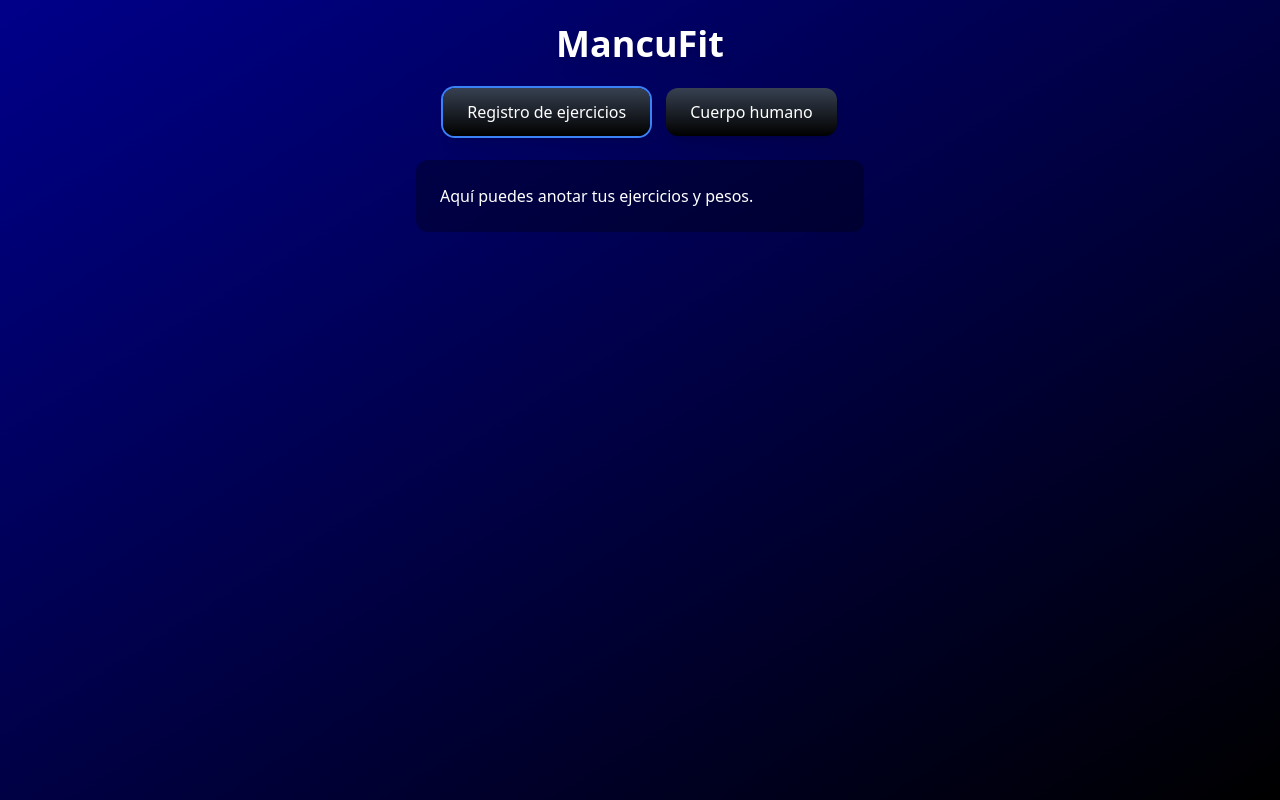
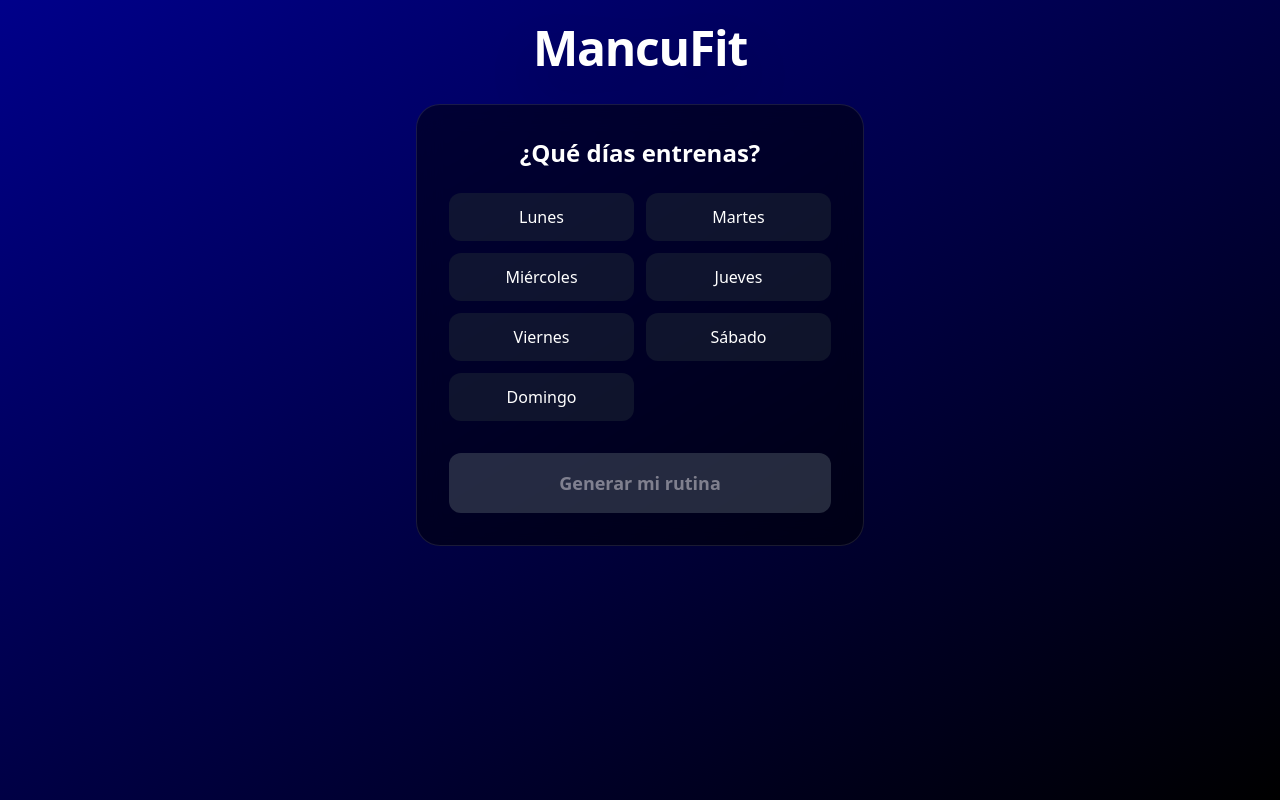
Before and after one commit to samperisaac/mancufit, a React (Vite) app: page / in a window 1280 px wide. Both pictures are taken after a click on the button "Registro de ejercicios". Built offline with nearby package versions, Linux system fonts and the light colour scheme.

Commit message:
Actualización de App.jsx y dependencias

```diff
--- a/src/App.jsx
+++ b/src/App.jsx
@@ -1,57 +1,213 @@
-import React, { useState } from "react";
+import React, { useState, useEffect } from "react";
 import CuerpoHumano from "./CuerpoHumano";
 
+// Base de datos de ejercicios fuera del componente para evitar re-renderizados innecesarios
+const BASE_EJERCICIOS = {
+  pecho: [
+    { nombre: "Flexiones", series: 3, reps: "12-15" },
+    { nombre: "Press con mancuernas en suelo", series: 3, reps: "10-12" }
+  ],
+  espalda: [
+    { nombre: "Remo con mancuerna", series: 3, reps: "10-12" },
+    { nombre: "Superman", series: 3, reps: "15" }
+  ],
+  abdomen: [
+    { nombre: "Plancha", series: 3, reps: "30-45 seg" },
+    { nombre: "Russian twist con mancuerna", series: 3, reps: "20" }
+  ],
+  superiores: [
+    { nombre: "Curl bíceps con mancuerna", series: 3, reps: "10-12" },
+    { nombre: "Fondos en silla", series: 3, reps: "12" }
+  ],
+  inferiores: [
+    { nombre: "Sentadillas", series: 3, reps: "15" },
+    { nombre: "Peso muerto con mancuernas", series: 3, reps: "10-12" }
+  ],
+  cardio: [
+    { nombre: "Saltar cuerda", series: 3, reps: "1 min" },
+    { nombre: "Jumping jacks", series: 3, reps: "30" }
+  ]
+};
+
+const DIAS_SEMANA = ["Lunes", "Martes", "Miércoles", "Jueves", "Viernes", "Sábado", "Domingo"];
+
 export default function App() {
-  const [selectedMenu, setSelectedMenu] = useState(null);
-  const [selectedMuscle, setSelectedMuscle] = useState(null);
+  const [pantalla, setPantalla] = useState("menu");
+  const [rutina, setRutina] = useState(null);
+  const [diasSeleccionados, setDiasSeleccionados] = useState([]);
+  const [verCuerpo, setVerCuerpo] = useState(false);
+
+  // Cargar rutina desde localStorage al montar el componente
+  useEffect(() => {
+    const rutinaGuardada = localStorage.getItem("rutinaMancuFit");
+    if (rutinaGuardada) {
+      setRutina(JSON.parse(rutinaGuardada));
+    }
+  }, []);
+
+  const toggleDia = (dia) => {
+    setDiasSeleccionados(prev =>
+      prev.includes(dia) ? prev.filter(d => d !== dia) : [...prev, dia]
+    );
+  };
+
+  const entrarRegistro = () => {
+    rutina ? setPantalla("checkRutina") : setPantalla("seleccionDias");
+  };
+
+  const crearNuevaRutina = () => {
+    localStorage.removeItem("rutinaMancuFit");
+    setRutina(null);
+    setDiasSeleccionados([]);
+    setPantalla("seleccionDias");
+  };
+
+  const generarRutina = () => {
+    let nuevaRutina = {};
+    const todasCategorias = Object.values(BASE_EJERCICIOS).flat();
+
+    diasSeleccionados.forEach((dia) => {
+      // 1. Añadir uno de cada categoría para asegurar variedad
+      let ejerciciosDia = Object.values(BASE_EJERCICIOS).map(cat =>
+        cat[Math.floor(Math.random() * cat.length)]
+      );
+
+      // 2. Rellenar hasta 8 ejercicios sin repetir nombres
+      while (ejerciciosDia.length < 8) {
+        let candidato = todasCategorias[Math.floor(Math.random() * todasCategorias.length)];
+        if (!ejerciciosDia.some(e => e.nombre === candidato.nombre)) {
+          ejerciciosDia.push(candidato);
+        }
+      }
+      nuevaRutina[dia] = ejerciciosDia;
+    });
+
+    setRutina(nuevaRutina);
+    localStorage.setItem("rutinaMancuFit", JSON.stringify(nuevaRutina));
+    setPantalla("mostrarRutina");
+  };
 
   return (
-    <div className="min-h-screen bg-gradient-to-br from-[#00008A] to-black text-white flex flex-col items-center p-6">
-      <h1 className="text-4xl font-bold mb-6 drop-shadow-lg">MancuFit</h1>
+    <div className="min-h-screen bg-gradient-to-br from-[#00008A] to-black text-white flex flex-col items-center p-6 font-sans">
+      <h1 className="text-5xl font-extrabold mb-8 drop-shadow-2xl tracking-tight">MancuFit</h1>
 
-      {/* Menú */}
-      <div className="flex gap-4 mb-6">
-        {["registro", "musculos"].map((menu) => (
+      {/* VISTA: CUERPO HUMANO */}
+      {verCuerpo ? (
+        <div className="flex flex-col items-center">
+          <CuerpoHumano />
           <button
-            key={menu}
-            className={`
-              bg-gradient-to-b from-gray-700 to-black text-white
-              rounded-xl px-6 py-3 shadow-lg
-              transform transition-all duration-300
-              hover:scale-105 hover:shadow-2xl
-              ${selectedMenu === menu ? "ring-2 ring-blue-500" : ""}
-            `}
-            onClick={() => {
-              setSelectedMenu(menu);
-              setSelectedMuscle(null); // reset músculo al cambiar menú
-            }}
+            onClick={() => setVerCuerpo(false)}
+            className="mt-6 bg-gray-700 px-6 py-2 rounded-full hover:bg-gray-600 transition"
           >
-            {menu === "registro" ? "Registro de ejercicios" : "Cuerpo humano"}
+            Volver al Menú
           </button>
-        ))}
-      </div>
+        </div>
+      ) : (
+        <>
+          {/* MENU PRINCIPAL */}
+          {pantalla === "menu" && (
+            <div className="flex flex-col sm:flex-row gap-6">
+              <button
+                className="bg-gradient-to-b from-gray-700 to-black border border-gray-600 rounded-2xl px-8 py-4 shadow-xl hover:scale-105 transition-transform"
+                onClick={entrarRegistro}
+              >
+                Registro de ejercicios
+              </button>
+              <button
+                className="bg-gradient-to-b from-gray-700 to-black border border-gray-600 rounded-2xl px-8 py-4 shadow-xl hover:scale-105 transition-transform"
+                onClick={() => setVerCuerpo(true)}
+              >
+                Cuerpo humano
+              </button>
+            </div>
+          )}
 
-      {/* Contenido según menú */}
-      {selectedMenu === "registro" && (
-        <div className="w-full max-w-md p-6 bg-black/30 rounded-xl shadow-inner animate-fadeIn">
-          <p>Aquí puedes anotar tus ejercicios y pesos.</p>
-        </div>
-      )}
+          {/* CHECK RUTINA EXISTENTE */}
+          {pantalla === "checkRutina" && (
+            <div className="bg-black/50 backdrop-blur-md p-8 rounded-3xl text-center border border-white/10">
+              <p className="text-xl mb-6 font-light">Ya tienes una rutina guardada 💪</p>
+              <div className="flex gap-4">
+                <button
+                  className="bg-green-600 px-6 py-3 rounded-xl font-bold hover:bg-green-500 transition"
+                  onClick={() => setPantalla("mostrarRutina")}
+                >
+                  Continuar
+                </button>
+                <button
+                  className="bg-red-600/80 px-6 py-3 rounded-xl font-bold hover:bg-red-500 transition"
+                  onClick={crearNuevaRutina}
+                >
+                  Reiniciar
+                </button>
+              </div>
+            </div>
+          )}
 
-      {selectedMenu === "musculos" && (
-        <div className="w-full max-w-md p-6 bg-black/30 rounded-xl shadow-inner animate-fadeIn flex flex-col items-center">
-          <p className="mb-4 text-center">Selecciona un músculo haciendo click en el cuerpo:</p>
+          {/* SELECCIÓN DE DÍAS */}
+          {pantalla === "seleccionDias" && (
+            <div className="bg-black/50 backdrop-blur-md p-8 rounded-3xl w-full max-w-md border border-white/10">
+              <h2 className="text-2xl font-bold mb-6 text-center">¿Qué días entrenas?</h2>
+              <div className="grid grid-cols-2 gap-3 mb-8">
+                {DIAS_SEMANA.map((dia) => (
+                  <button
+                    key={dia}
+                    onClick={() => toggleDia(dia)}
+                    className={`py-3 rounded-xl font-medium transition-all ${
+                      diasSeleccionados.includes(dia)
+                        ? "bg-blue-600 shadow-[0_0_15px_rgba(37,99,235,0.5)] scale-105"
+                        : "bg-gray-800/50 hover:bg-gray-700"
+                    }`}
+                  >
+                    {dia}
+                  </button>
+                ))}
+              </div>
+              <button
+                disabled={diasSeleccionados.length === 0}
+                className={`w-full py-4 rounded-xl font-bold text-lg transition-all ${
+                  diasSeleccionados.length === 0
+                    ? "bg-gray-600 opacity-50 cursor-not-allowed"
+                    : "bg-blue-500 hover:bg-blue-400"
+                }`}
+                onClick={generarRutina}
+              >
+                Generar mi rutina
+              </button>
+            </div>
+          )}
 
-          <CuerpoHumano
-            onSelectMuscle={(muscle) => setSelectedMuscle(muscle)}
-          />
+          {/* MOSTRAR RUTINA */}
+          {pantalla === "mostrarRutina" && rutina && (
+            <div className="w-full max-w-2xl space-y-6">
+              <div className="flex justify-between items-center px-2">
+                <h2 className="text-2xl font-bold">Tu Plan Semanal 💪</h2>
+                <button onClick={() => setPantalla("menu")} className="text-sm text-gray-400 hover:text-white">Cerrar</button>
+              </div>
 
-          {selectedMuscle && (
-            <p className="mt-4 font-semibold text-lg animate-pulse">
-              Has seleccionado: {selectedMuscle}
-            </p>
+              <div className="grid gap-4 md:grid-cols-2">
+                {Object.entries(rutina).map(([dia, ejercicios]) => (
+                  <div key={dia} className="bg-white/5 border border-white/10 p-5 rounded-2xl hover:bg-white/10 transition">
+                    <h3 className="font-bold text-blue-400 text-lg mb-3 border-b border-white/10 pb-1">{dia}</h3>
+                    <ul className="space-y-3">
+                      {ejercicios.map((ej, index) => (
+                        <li key={index} className="flex flex-col">
+                          <span className="text-white font-medium">• {ej.nombre}</span>
+                          <span className="text-gray-400 text-xs ml-3">{ej.series} series x {ej.reps} reps</span>
+                        </li>
+                      ))}
+                    </ul>
+                  </div>
+                ))}
+              </div>
+              <button
+                onClick={crearNuevaRutina}
+                className="w-full py-3 bg-red-900/30 text-red-400 rounded-xl border border-red-900/50 hover:bg-red-900/50 transition"
+              >
+                Borrar rutina y empezar de cero
+              </button>
+            </div>
           )}
-        </div>
+        </>
       )}
     </div>
   );
```
Also changed, not shown: 1 other file (tests, documents, lock files or other folders).
